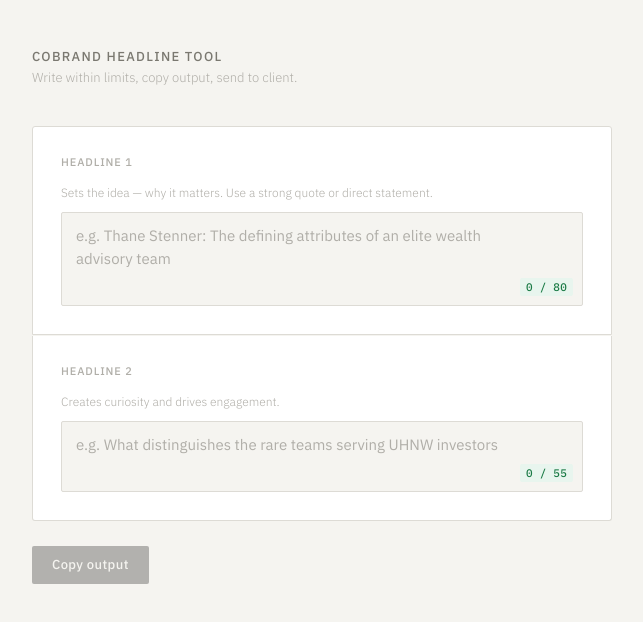
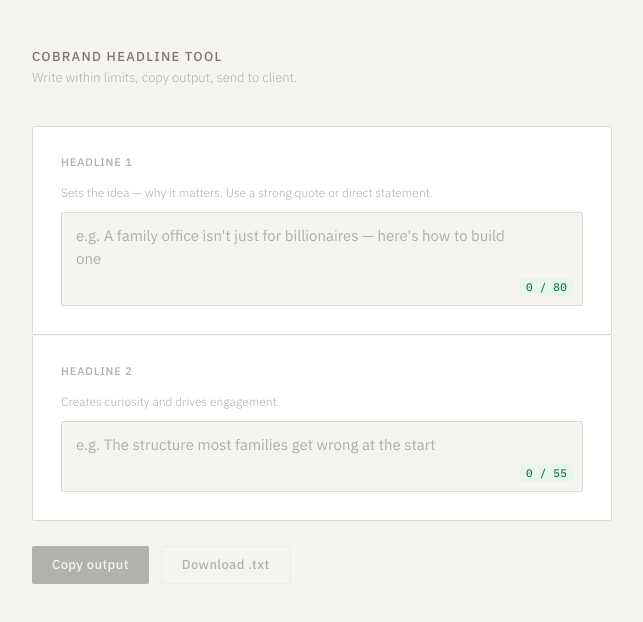
Before and after one commit to canadianfamilyoffices/cobrand-copy, a plain HTML site: page index.html in a window 1280 px wide. Shown: the whole page, without its empty margins (318-961 px from the left). Drawn offline with Linux system fonts and the light colour scheme.

Commit message:
Add files via upload

```diff
--- a/index.html
+++ b/index.html
@@ -164,7 +164,13 @@
       color: var(--bg);
     }
 
-    #copybtn:disabled {
+    #dlbtn {
+      background: transparent;
+      color: var(--text);
+      border: 1px solid var(--border);
+    }
+
+    #copybtn:disabled, #dlbtn:disabled {
       opacity: 0.3;
       cursor: not-allowed;
     }
@@ -221,7 +227,7 @@
     <p class="card-label">Headline 1</p>
     <p class="field-hint">Sets the idea — why it matters. Use a strong quote or direct statement.</p>
     <div class="hl-wrap">
-      <textarea id="h1" rows="3" placeholder="e.g. Thane Stenner: The defining attributes of an elite wealth advisory team" oninput="count('h1', 80)"></textarea>
+      <textarea id="h1" rows="3" placeholder="e.g. A family office isn't just for billionaires — here's how to build one" oninput="count('h1', 80)"></textarea>
       <span class="counter ok" id="h1-c">0 / 80</span>
     </div>
   </div>
@@ -230,13 +236,14 @@
     <p class="card-label">Headline 2</p>
     <p class="field-hint">Creates curiosity and drives engagement.</p>
     <div class="hl-wrap">
-      <textarea id="h2" rows="2" placeholder="e.g. What distinguishes the rare teams serving UHNW investors" oninput="count('h2', 55)"></textarea>
+      <textarea id="h2" rows="2" placeholder="e.g. The structure most families get wrong at the start" oninput="count('h2', 55)"></textarea>
       <span class="counter ok" id="h2-c">0 / 55</span>
     </div>
   </div>
 
   <div class="actions">
     <button id="copybtn" onclick="copyOutput()" disabled>Copy output</button>
+    <button id="dlbtn" onclick="downloadOutput()" disabled>Download .txt</button>
     <span class="toast" id="toast">✓ Copied to clipboard</span>
   </div>
 
@@ -260,7 +267,9 @@
     function updateBtn() {
       const h1 = document.getElementById('h1').value.trim();
       const h2 = document.getElementById('h2').value.trim();
-      document.getElementById('copybtn').disabled = !(h1 && h2 && h1.length <= 80 && h2.length <= 55);
+      const ok = !!(h1 && h2 && h1.length <= 80 && h2.length <= 55);
+      document.getElementById('copybtn').disabled = !ok;
+      document.getElementById('dlbtn').disabled = !ok;
     }
 
     function buildOutput() {
@@ -291,6 +300,20 @@
         setTimeout(() => t.classList.remove('show'), 2500);
       });
     }
+
+    function downloadOutput() {
+      const text = buildOutput();
+      document.getElementById('output-text').textContent = text;
+      document.getElementById('output-wrap').classList.add('visible');
+
+      const blob = new Blob([text], { type: 'text/plain' });
+      const url  = URL.createObjectURL(blob);
+      const a    = document.createElement('a');
+      a.href = url;
+      a.download = 'cobrand-headlines-' + new Date().toISOString().slice(0, 10) + '.txt';
+      a.click();
+      URL.revokeObjectURL(url);
+    }
   </script>
 
 </body>
```
